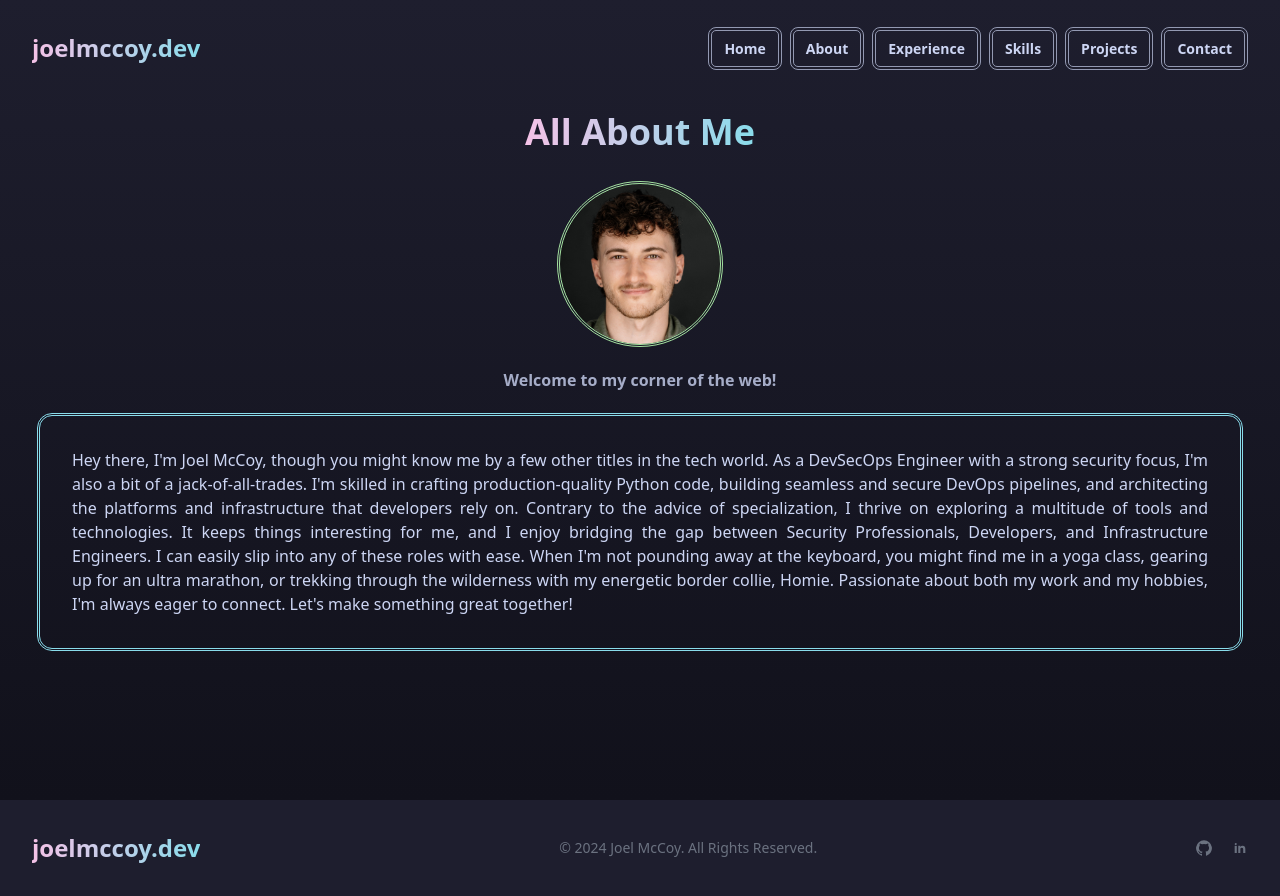
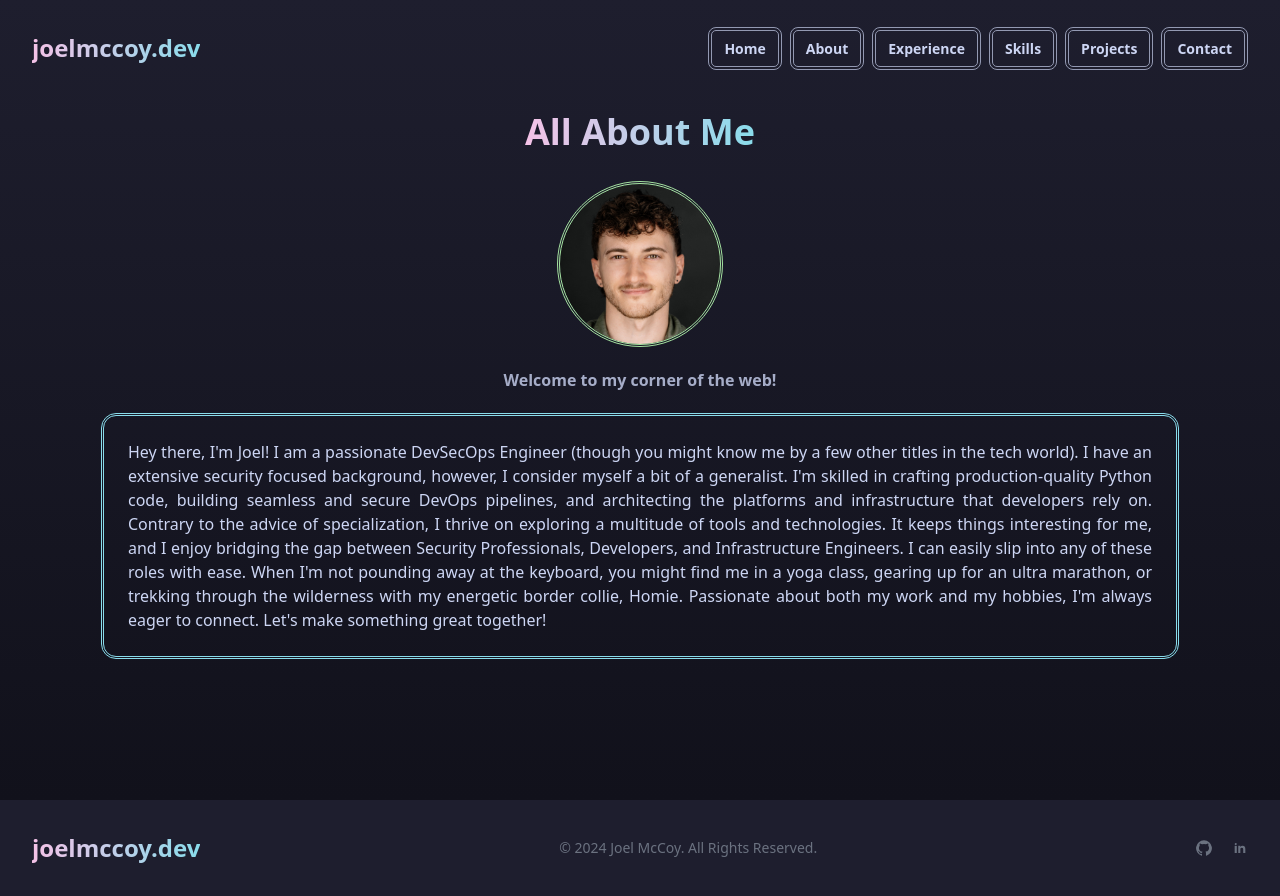
Before and after one commit to joelmccoy/website, a Django app: page /about in a window 1280 px wide. Run offline with Django 5.2, Linux system fonts and the light colour scheme; parts of the project's set-up code (start-up, migrations or seed data) failed here and were passed over.

Commit message:
fixed about page

```diff
--- a/core/templates/core/about.html
+++ b/core/templates/core/about.html
@@ -1,6 +1,8 @@
 {% extends 'core/base.html' %} {% load custom_filters %} {% block title %} About
 {% endblock %} {% block content %}
-<div class="grid place-items-center justify-items-center auto mt-8">
+<div
+  class="grid place-items-center justify-items-center auto mt-8 mx-8 lg:mx-16"
+>
   <h1
     class="text-4xl font-bold bg-gradient-to-r bg-clip-text text-transparent from-ctp-pink to-ctp-sky"
   >
@@ -17,22 +19,22 @@
     Welcome to my corner of the web!
   </p>
   <p
-    class="outline-double outline-ctp-sky rounded-xl m-6 p-8 text-ctp-text text-justify hover:scale-105 hover:animate-pulse"
+    class="outline-double outline-ctp-sky rounded-xl m-6 p-6 text-ctp-text text-justify hover:scale-105 hover:animate-pulse"
   >
-    Hey there, I'm Joel McCoy, though you might know me by a few other titles in
-    the tech world. As a DevSecOps Engineer with a strong security focus, I'm
-    also a bit of a jack-of-all-trades. I'm skilled in crafting
-    production-quality Python code, building seamless and secure DevOps
-    pipelines, and architecting the platforms and infrastructure that developers
-    rely on. Contrary to the advice of specialization, I thrive on exploring a
-    multitude of tools and technologies. It keeps things interesting for me, and
-    I enjoy bridging the gap between Security Professionals, Developers, and
-    Infrastructure Engineers. I can easily slip into any of these roles with
-    ease. When I'm not pounding away at the keyboard, you might find me in a
-    yoga class, gearing up for an ultra marathon, or trekking through the
-    wilderness with my energetic border collie, Homie. Passionate about both my
-    work and my hobbies, I'm always eager to connect. Let's make something great
-    together!
+    Hey there, I'm Joel! I am a passionate DevSecOps Engineer (though you might
+    know me by a few other titles in the tech world). I have an extensive
+    security focused background, however, I consider myself a bit of a
+    generalist. I'm skilled in crafting production-quality Python code, building
+    seamless and secure DevOps pipelines, and architecting the platforms and
+    infrastructure that developers rely on. Contrary to the advice of
+    specialization, I thrive on exploring a multitude of tools and technologies.
+    It keeps things interesting for me, and I enjoy bridging the gap between
+    Security Professionals, Developers, and Infrastructure Engineers. I can
+    easily slip into any of these roles with ease. When I'm not pounding away at
+    the keyboard, you might find me in a yoga class, gearing up for an ultra
+    marathon, or trekking through the wilderness with my energetic border
+    collie, Homie. Passionate about both my work and my hobbies, I'm always
+    eager to connect. Let's make something great together!
   </p>
 </div>
 {% endblock %}
--- a/static/src/styles.css
+++ b/static/src/styles.css
@@ -635,6 +635,16 @@ video {
 .mx-auto {
   margin-left: auto;
   margin-right: auto;
+}
+
+.mx-16 {
+  margin-left: 4rem;
+  margin-right: 4rem;
+}
+
+.mx-8 {
+  margin-left: 2rem;
+  margin-right: 2rem;
 }
 
 .ms-5 {
@@ -1319,6 +1329,11 @@ video {
 }
 
 @media (min-width: 1024px) {
+  .lg\:mx-16 {
+    margin-left: 4rem;
+    margin-right: 4rem;
+  }
+
   .lg\:grid-cols-4 {
     grid-template-columns: repeat(4, minmax(0, 1fr));
   }
```
